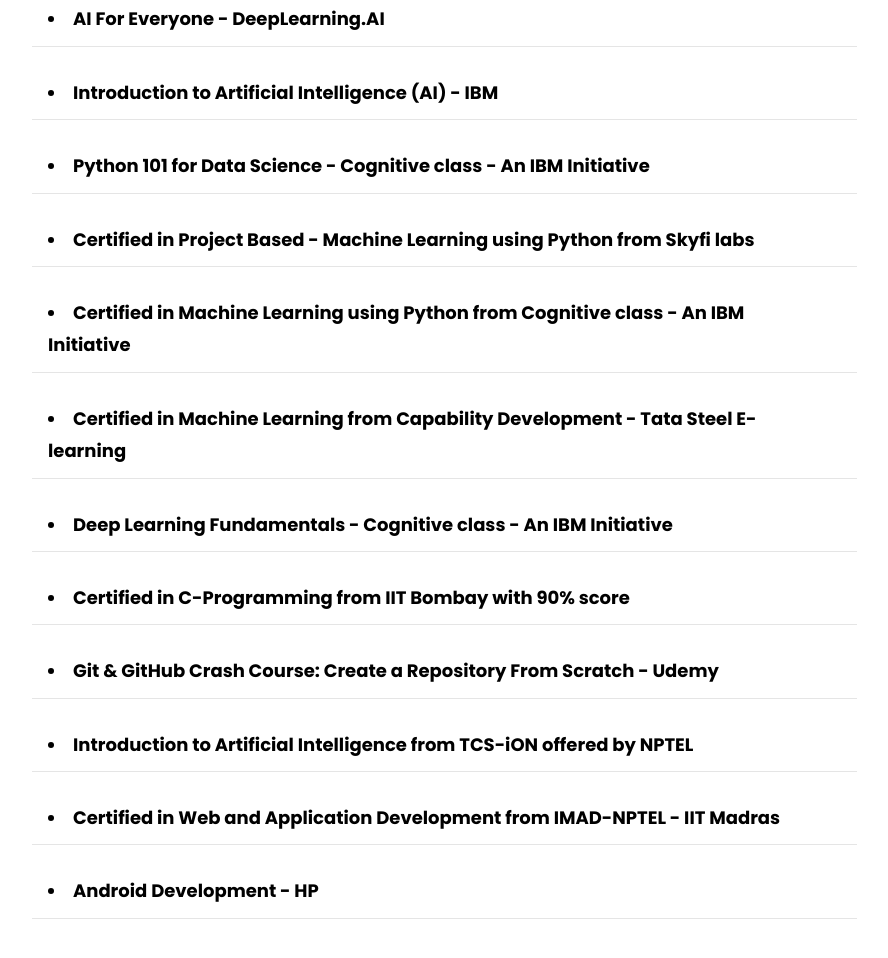
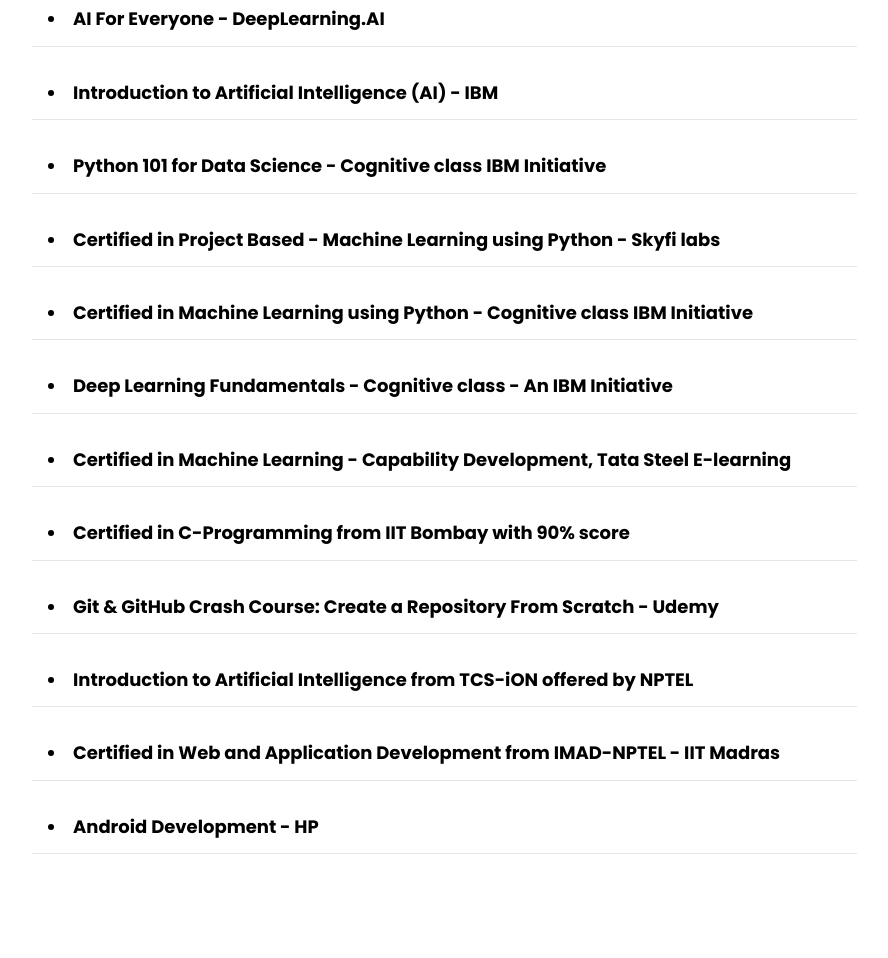
Before and after one commit to ankitsharmax/ankitsharmax.github.io, a plain HTML site: page index.html in a window 1280 px wide. Shown: the part 4483-5441 px from the top of the page, without its empty margins (338-1226 px from the left). Drawn offline with Linux system fonts and the light colour scheme; files whose address does not match are found by name.

Commit message:
cred updates 2

```diff
--- a/index.html
+++ b/index.html
@@ -403,27 +403,27 @@
 	    				</div>
 						<div class="resume-wrap d-flex ftco-animate">
 					    	<div class="text pl-3">
-		    					<span class="position"><li> Python 101 for Data Science - Cognitive class - An IBM Initiative</span>
+		    					<span class="position"><li><a href="https://courses.cognitiveclass.ai/certificates/f44acf65a0d141c4936297841bb4ddbc" class="mybtn" target="_blank"> Python 101 for Data Science - Cognitive class IBM Initiative</a></span>
 		    				</div>
 	    				</div>
 						<div class="resume-wrap d-flex ftco-animate">
 					    	<div class="text pl-3">
-		    					<span class="position"><li> Certified in Project Based - Machine Learning using Python from Skyfi labs</span>
+		    					<span class="position"><li><a href = "https://drive.google.com/file/d/13cKGYoEkCfnXrji-AhGzC5NVADSUJbAH/view?usp=sharing" class="mybtn" target="_blank"> Certified in Project Based - Machine Learning using Python - Skyfi labs</a></span>
 		    				</div>
 	    				</div>
 						<div class="resume-wrap d-flex ftco-animate">
 					    	<div class="text pl-3">
-		    					<span class="position"><li> Certified in Machine Learning using Python from Cognitive class - An IBM Initiative</span>
+		    					<span class="position"><li><a href = "https://drive.google.com/file/d/1nOnX3B5I1BsIL-z8d2xVGjCTcq8PVd8g/view?usp=sharing" class="mybtn" target="_blank"> Certified in Machine Learning using Python - Cognitive class IBM Initiative</a></span>
 		    				</div>
 	    				</div>
 						<div class="resume-wrap d-flex ftco-animate">
 					    	<div class="text pl-3">
-		    					<span class="position"><li> Certified in Machine Learning from Capability Development - Tata Steel E-learning</span>
+		    					<span class="position"><li><a href = "https://courses.cognitiveclass.ai/certificates/1606c586fc5643269d5f9c61845850a1" class="mybtn" target="_blank"> Deep Learning Fundamentals - Cognitive class - An IBM Initiative</a></span>
 		    				</div>
 	    				</div>
 						<div class="resume-wrap d-flex ftco-animate">
 					    	<div class="text pl-3">
-		    					<span class="position"><li> Deep Learning Fundamentals - Cognitive class - An IBM Initiative</span>
+		    					<span class="position"><li><a href = "https://drive.google.com/file/d/1E7q3eNpfZ777cwIk6o7QpjvgGZZ1vyRk/view?usp=sharing" class="mybtn" target="_blank"> Certified in Machine Learning - Capability Development, Tata Steel E-learning</a></span>
 		    				</div>
 	    				</div>
 						<div class="resume-wrap d-flex ftco-animate">
@@ -438,12 +438,12 @@
 	    				</div>
 						<div class="resume-wrap d-flex ftco-animate">
 					    	<div class="text pl-3">
-		    					<span class="position"><li> Introduction to Artificial Intelligence from TCS-iON offered by NPTEL</span>
+		    					<span class="position"><li><a href="https://drive.google.com/file/d/1jYy-3Ke4K7UXyXa9qDs94qcnQR_NpRVq/view?usp=sharing" class="mybtn" target="_blank"> Introduction to Artificial Intelligence from TCS-iON offered by NPTEL</a></span>
 		    				</div>
 	    				</div>
 						<div class="resume-wrap d-flex ftco-animate">
 					    	<div class="text pl-3">
-		    					<span class="position"><li> Certified in Web and Application Development from IMAD-NPTEL - IIT Madras</span>
+		    					<span class="position"><li><a href="https://drive.google.com/file/d/1Oq2GXQ7tOB1oTy-n4nE77FRpXLy8ooAm/view?usp=sharing" class="mybtn" target="_blank"> Certified in Web and Application Development from IMAD-NPTEL - IIT Madras </a></span>
 		    				</div>
 	    				</div>
 						<div class="resume-wrap d-flex ftco-animate">
```
